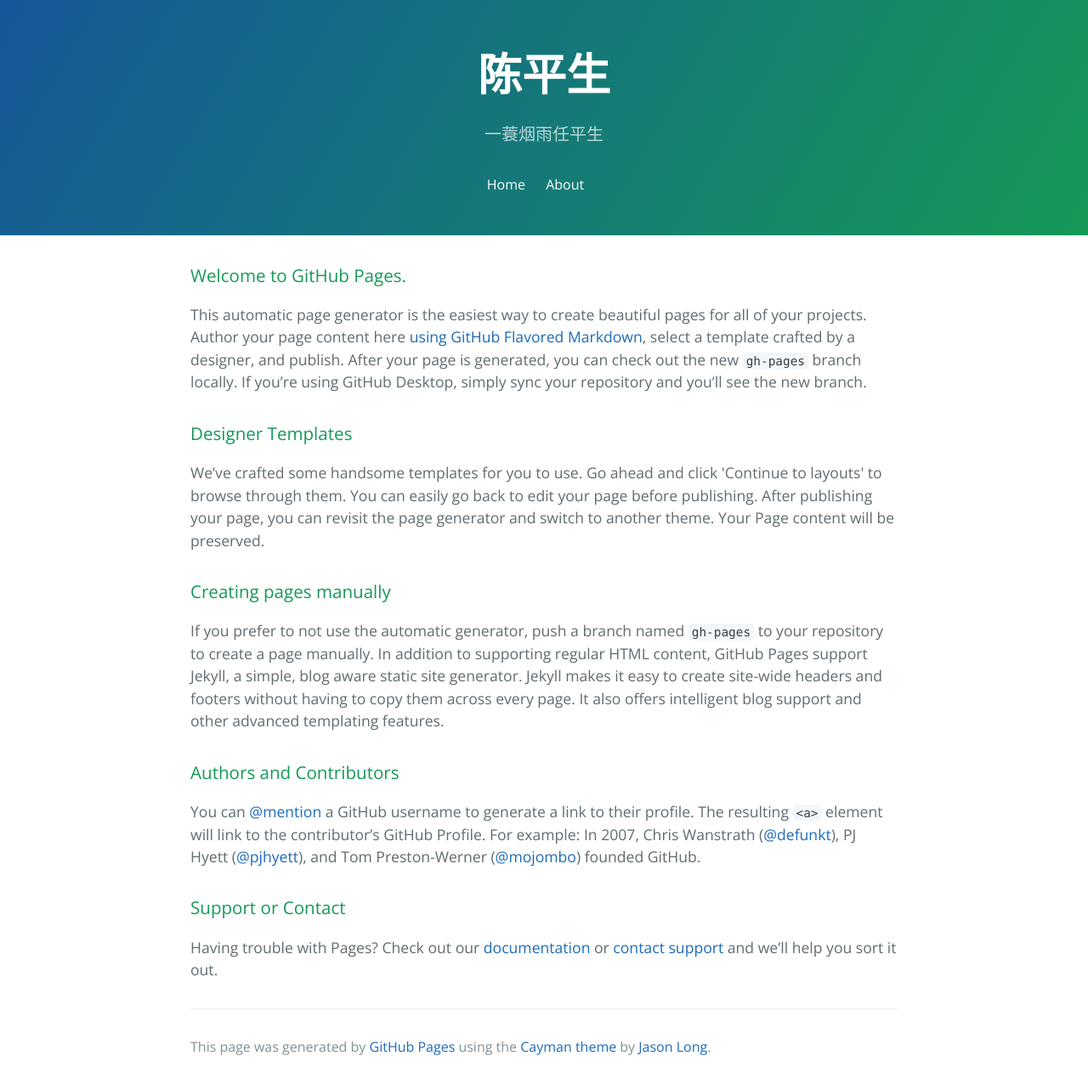
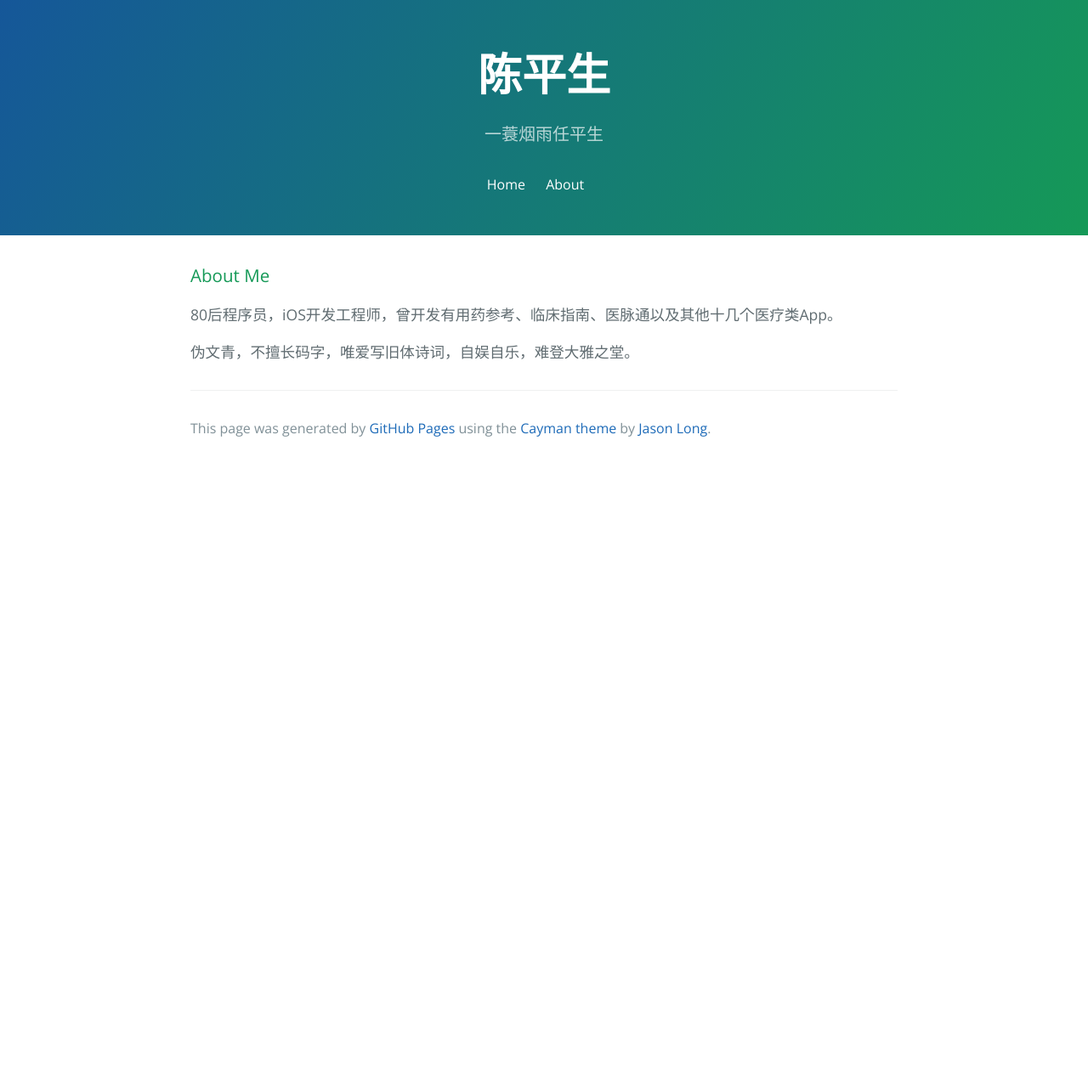
Before and after one commit to ChenPingSheng/ChenPingSheng.github.io, a Jekyll site: the page about.html, which Jekyll copies as it is, in a window 1280 px wide. Shown: the whole page at 85% size. Built offline with Jekyll 4.4.1, drawn with Linux system fonts in a browser that asks for light colours; after the commit the page ends 900 px from its top, so only the background shows below that.

Commit message:
Edit about.html

```diff
--- a/about.html
+++ b/about.html
@@ -20,30 +20,14 @@
     </section>
 
     <section class="main-content">
-<h3><a id="welcome-to-github-pages" class="anchor" href="#welcome-to-github-pages" aria-hidden="true"><span class="octicon octicon-link"></span></a>Welcome to GitHub Pages.</h3>
-
-<p>This automatic page generator is the easiest way to create beautiful pages for all of your projects. Author your page content here <a href="https://guides.github.com/features/mastering-markdown/">using GitHub Flavored Markdown</a>, select a template crafted by a designer, and publish. After your page is generated, you can check out the new <code>gh-pages</code> branch locally. If you’re using GitHub Desktop, simply sync your repository and you’ll see the new branch.</p>
-
-<h3>
-<a id="designer-templates" class="anchor" href="#designer-templates" aria-hidden="true"><span class="octicon octicon-link"></span></a>Designer Templates</h3>
-
-<p>We’ve crafted some handsome templates for you to use. Go ahead and click 'Continue to layouts' to browse through them. You can easily go back to edit your page before publishing. After publishing your page, you can revisit the page generator and switch to another theme. Your Page content will be preserved.</p>
-
-<h3>
-<a id="creating-pages-manually" class="anchor" href="#creating-pages-manually" aria-hidden="true"><span class="octicon octicon-link"></span></a>Creating pages manually</h3>
-
-<p>If you prefer to not use the automatic generator, push a branch named <code>gh-pages</code> to your repository to create a page manually. In addition to supporting regular HTML content, GitHub Pages support Jekyll, a simple, blog aware static site generator. Jekyll makes it easy to create site-wide headers and footers without having to copy them across every page. It also offers intelligent blog support and other advanced templating features.</p>
-
-<h3>
-<a id="authors-and-contributors" class="anchor" href="#authors-and-contributors" aria-hidden="true"><span class="octicon octicon-link"></span></a>Authors and Contributors</h3>
-
-<p>You can <a href="https://github.com/blog/821" class="user-mention">@mention</a> a GitHub username to generate a link to their profile. The resulting <code>&lt;a&gt;</code> element will link to the contributor’s GitHub Profile. For example: In 2007, Chris Wanstrath (<a href="https://github.com/defunkt" class="user-mention">@defunkt</a>), PJ Hyett (<a href="https://github.com/pjhyett" class="user-mention">@pjhyett</a>), and Tom Preston-Werner (<a href="https://github.com/mojombo" class="user-mention">@mojombo</a>) founded GitHub.</p>
-
-<h3>
-<a id="support-or-contact" class="anchor" href="#support-or-contact" aria-hidden="true"><span class="octicon octicon-link"></span></a>Support or Contact</h3>
-
-<p>Having trouble with Pages? Check out our <a href="https://help.github.com/pages">documentation</a> or <a href="https://github.com/contact">contact support</a> and we’ll help you sort it out.</p>
-
+		<h3>
+			<a id="welcome-to-github-pages" class="anchor" href="#welcome-to-github-pages" aria-hidden="true">
+				<span class="octicon octicon-link"></span>
+			</a>
+			About Me
+		</h3>
+		<p>80后程序员，iOS开发工程师，曾开发有用药参考、临床指南、医脉通以及其他十几个医疗类App。</p>
+		<p>伪文青，不擅长码字，唯爱写旧体诗词，自娱自乐，难登大雅之堂。</p>
       <footer class="site-footer">
 
         <span class="site-footer-credits">This page was generated by <a href="https://pages.github.com">GitHub Pages</a> using the <a href="https://github.com/jasonlong/cayman-theme">Cayman theme</a> by <a href="https://twitter.com/jasonlong">Jason Long</a>.</span>
```
Also changed, not shown: about_backup.html (added, +56 -0 lines).
